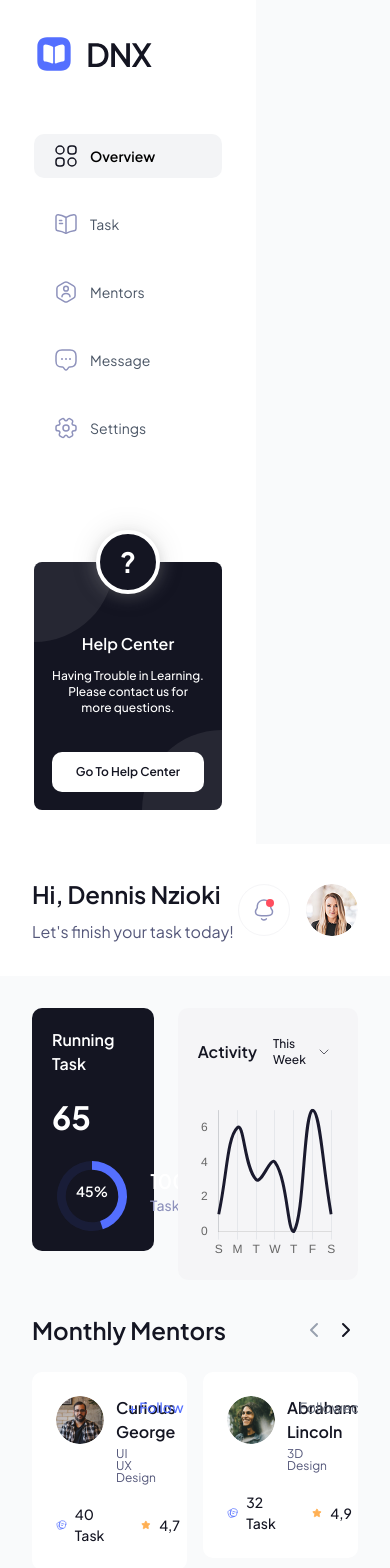
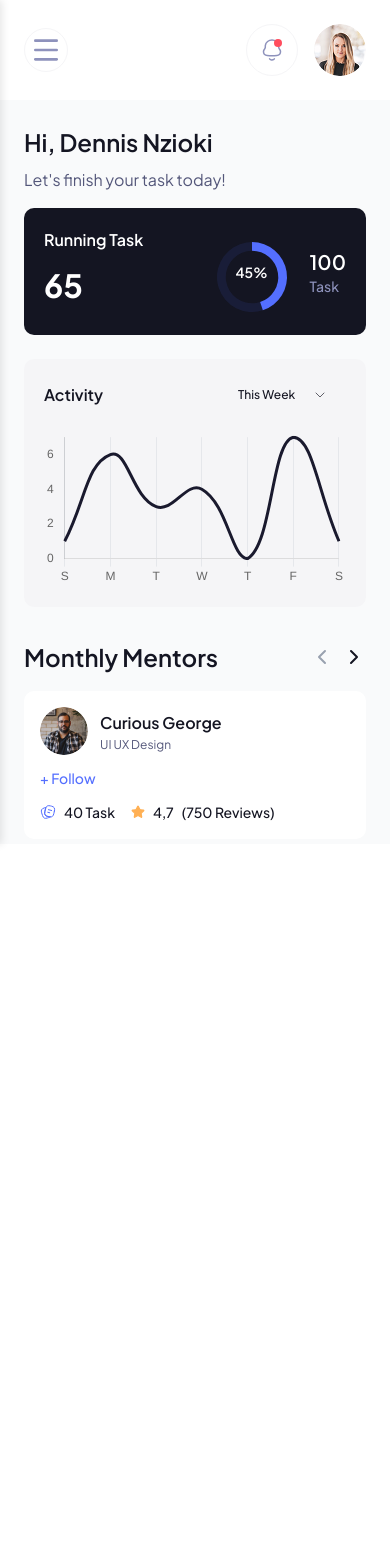
Before and after one commit to OSSwebmaster2003/ielts-zone-task, a Vue app: page /overview in a window 390 px wide. Shown: the top 1568 px of the page. After the commit the page ends 844 px from the top, so only its background shows below. Built offline with nearby package versions, Linux system fonts and the light colour scheme; grey boxes are pictures that could not be loaded.

Commit message:
overview page responsiveness finished

```diff
--- a/src/components/common/Header.vue
+++ b/src/components/common/Header.vue
@@ -1,26 +1,36 @@
 <template>
-  <header class=" bg-white p-8">
+  <header class="bg-white p-6 md:p-8">
     <div class="flex items-center justify-between">
-      <div class="flex flex-col gap-2">
-        <h1 class="text-2xl font-semibold leading-[150%] tracking-[-3%] text-[#141522]">Hi, Dennis Nzioki</h1>
-        <p class="text-[#54577A] text-base tracking-[-2%] leading-[150%]">
-          Let's finish your task today!
-        </p>
+      <div class="flex items-center gap-4">
+        <!-- Burger Menu (Mobile Only) -->
+        <button @click="toggleSidebar"
+          class="burger-menu md:hidden flex items-center justify-center  transition-all cursor-pointer w-11 h-11 border border-[#F5F5F7] rounded-full">
+          <MenuIcon :size="24" class="text-[#8E92BC] text-lg w-8 h-8" />
+        </button>
+        <div class="hidden md:flex flex-col gap-2">
+          <h1 class="text-2xl font-semibold leading-[150%] tracking-[-3%] text-[#141522]">
+            Hi, Dennis Nzioki
+          </h1>
+          <p class="text-[#54577A] text-base tracking-[-2%] leading-[150%]">
+            Let's finish your task today!
+          </p>
+        </div>
       </div>
       <div class="flex items-center gap-4">
-        <button class="relative w-13 h-13 flex items-center justify-center border border-[#F5F5F7] rounded-full transition-all cursor-pointer">
+        <button
+          class="relative w-13 h-13 flex items-center justify-center border border-[#F5F5F7] rounded-full transition-all cursor-pointer">
           <BellIcon />
         </button>
-        <img
-          src="@/assets/profile.png"
-          alt="Profile"
-          class="w-13 h-13 rounded-full object-cover cursor-pointer"
-        />
+        <img src="@/assets/profile.png" alt="Profile" class="w-13 h-13 rounded-full object-cover cursor-pointer" />
       </div>
     </div>
   </header>
 </template>
 
 <script setup lang="ts">
+import { MenuIcon } from 'lucide-vue-next';
 import BellIcon from './icons/BellIcon.vue'
+import { useSidebar } from '@/composables/useSidebar'
+
+const { toggleSidebar } = useSidebar()
 </script>
--- a/src/components/common/Sidebar.vue
+++ b/src/components/common/Sidebar.vue
@@ -1,5 +1,14 @@
 <template>
-  <aside class="sidebar w-64 bg-white p-8.5 flex flex-col justify-between">
+  <aside :class="[
+    'sidebar w-64 bg-white p-6 md:p-8 flex flex-col justify-between',
+    isSidebarOpen ? 'sidebar--open' : ''
+  ]">
+    <!-- Close Button (Mobile Only) -->
+    <button @click="closeSidebar"
+      class="sidebar__close-btn md:hidden absolute top-8 right-6 w-10 h-10 flex items-center justify-center rounded-full border border-[#F5F5F7] hover:bg-gray-50 transition-all cursor-pointer z-10">
+      <X :size="20" class="text-[#8E92BC]" />
+    </button>
+
     <!-- Logo -->
     <div class="flex flex-col">
       <img src="@/assets/logo.svg" alt="Logo" class="w-auto h-10" />
@@ -24,12 +33,14 @@
 
 <script setup lang="ts">
 import { ref } from 'vue'
+import { X } from 'lucide-vue-next'
 import OverviewIcon from './icons/OverviewIcon.vue'
 import TaskIcon from './icons/TaskIcon.vue'
 import MentorsIcon from './icons/MentorsIcon.vue'
 import MessageIcon from './icons/MessageIcon.vue'
 import SettingsIcon from './icons/SettingsIcon.vue'
 import HelpCenter from './HelpCenter.vue'
+import { useSidebar } from '@/composables/useSidebar'
 
 const navItems = ref([
   { icon: OverviewIcon, label: 'Overview', active: true },
@@ -38,6 +49,8 @@ const navItems = ref([
   { icon: MessageIcon, label: 'Message', active: false },
   { icon: SettingsIcon, label: 'Settings', active: false },
 ])
+
+const { isSidebarOpen, closeSidebar } = useSidebar()
 </script>
 
 <style scoped>
@@ -46,6 +59,7 @@ const navItems = ref([
   overflow-y: auto;
   scrollbar-width: thin;
   scrollbar-color: transparent transparent;
+  position: relative;
 }
 
 .sidebar::-webkit-scrollbar {
@@ -64,4 +78,19 @@ const navItems = ref([
 .sidebar::-webkit-scrollbar-thumb:hover {
   background: rgba(0, 0, 0, 0.15);
 }
+
+@media (max-width: 767px) {
+  .sidebar {
+    position: fixed;
+    left: -256px;
+    top: 0;
+    z-index: 100;
+    transition: left 0.3s ease;
+    box-shadow: 2px 0 8px rgba(0, 0, 0, 0.1);
+  }
+
+  .sidebar.sidebar--open {
+    left: 0;
+  }
+}
 </style>
--- a/src/components/pages/overview/ActivityChart.vue
+++ b/src/components/pages/overview/ActivityChart.vue
@@ -1,14 +1,9 @@
 <template>
   <div class="bg-[#F5F5F7] rounded-[10px] p-5 rder-gray-200">
-    <div class="flex items-center justify-between mb-6">
+    <div class="flex items-center justify-between sm:mb-6 mb-4">
       <h3 class="text-base font-semibold leading-[150%] tracking-[-2%] text-[#141522]">Activity</h3>
-      <Select
-        v-model="selectedPeriod"
-        :options="periodOptions"
-        :borderless="true"
-        width="w-31"
-        textColor="text-[#141522]"
-      />
+      <Select v-model="selectedPeriod" :options="periodOptions" :borderless="true" width="w-31"
+        textColor="text-[#141522]" />
     </div>
 
     <div class="h-40">
--- a/src/components/pages/overview/MentorCard.vue
+++ b/src/components/pages/overview/MentorCard.vue
@@ -1,32 +1,25 @@
 <template>
-  <div class="bg-white rounded-[10px] p-6">
-    <div class="flex items-start gap-3 mb-5">
+  <div class="bg-white rounded-[10px] sm:p-6 p-4 flex items-center gap-3 flex-wrap">
     <img :src="image" :alt="name" class="w-12 h-12 rounded-full shrink-0" />
     <div class="flex-1 min-w-0">
-        <h4 class="font-semibold text-[#141522] text-base mb-1 leading-[150%] tracking-[-2%]">
+      <h4 class="font-semibold text-[#141522] text-base mb-1 leading-[150%] tracking-[-2%] wrap-break-word">
         {{ name }}
       </h4>
-        <p class="text-[#54577A] text-xs leading-[100%] tracking-[-2%]">
+      <p class="text-[#54577A] text-xs leading-[100%] tracking-[-2%] wrap-break-word">
         {{ role }}
       </p>
     </div>
-      <div class="shrink-0">
-        <button
-          v-if="!followed"
-          class="text-[#546fff] text-sm font-medium hover:opacity-80 transition-opacity cursor-pointer leading-[150%] tracking-[-2%]"
-        >
+    <div class="shrink-0 w-full sm:w-auto">
+      <button v-if="!followed"
+        class="text-[#546fff] text-sm font-medium hover:opacity-80 transition-opacity cursor-pointer leading-[150%] tracking-[-2%] whitespace-nowrap">
         + Follow
       </button>
-        <span
-          v-else
-          class="text-gray-500 text-sm"
-        >
+      <span v-else class="text-gray-500 text-sm whitespace-nowrap">
         Followed
       </span>
     </div>
-    </div>
 
-    <div class="flex items-center gap-8 text-xs">
+    <div class="flex items-center flex-wrap sm:gap-x-8 gap-x-4 gap-y-2 text-xs">
       <div class="flex items-center gap-2">
         <DoubledTasksIcon :size="24" class="text-[#54577A]" />
         <span class="text-[#141522] text-sm leading-[150%] tracking-[-2%] font-medium">
@@ -40,6 +33,8 @@
       </div>
     </div>
   </div>
+
+
 </template>
 
 <script setup lang="ts">
--- a/src/components/pages/overview/MentorsSection.vue
+++ b/src/components/pages/overview/MentorsSection.vue
@@ -1,73 +1,39 @@
 <template>
   <div class="">
-    <div class="flex items-center justify-between mb-6">
+    <div class="flex items-center justify-between sm:mb-6 mb-4">
       <h3 class="text-2xl font-semibold text-[#141522] leading-[150%] tracking-[-3%]">Monthly Mentors</h3>
       <div class="flex gap-2">
-        <button
-          @click="prevSlide"
-          :disabled="isAtStart"
-          :class="[
+        <button @click="prevSlide" :disabled="isAtStart" :class="[
           'w-6 h-6 flex items-center justify-center rounded-lg transition-all',
           isAtStart
             ? 'cursor-not-allowed'
             : 'hover:bg-gray-100 cursor-pointer'
-          ]"
-        >
-          <ChevronLeft
-            :size="24"
-            :class="isAtStart ? 'text-gray-400' : 'text-[#141522]'"
-          />
+        ]">
+          <ChevronLeft :size="24" :class="isAtStart ? 'text-gray-400' : 'text-[#141522]'" />
         </button>
-        <button
-          @click="nextSlide"
-          :disabled="isAtEnd"
-          :class="[
+        <button @click="nextSlide" :disabled="isAtEnd" :class="[
           'w-6 h-6 flex items-center justify-center rounded-lg transition-all',
           isAtEnd
             ? 'cursor-not-allowed'
             : 'hover:bg-gray-100 cursor-pointer'
-          ]"
-        >
-          <ChevronRight
-            :size="24"
-            :class="isAtEnd ? 'text-gray-400' : 'text-[#141522]'"
-          />
+        ]">
+          <ChevronRight :size="24" :class="isAtEnd ? 'text-gray-400' : 'text-[#141522]'" />
         </button>
       </div>
     </div>
 
-    <n-carousel
-      ref="carouselRef"
-      :show-dots="false"
-      :show-arrow="false"
-      :slides-per-view="2"
-      :space-between="16"
-      :loop="false"
-      draggable
-      @update:current-index="onSlideChange"
-      class="mentors-carousel"
-    >
-      <div
-        v-for="mentor in mentors"
-        :key="mentor.id"
-        class="mentor-slide"
-      >
-        <MentorCard
-          :name="mentor.name"
-          :role="mentor.role"
-          :tasks="mentor.tasks"
-          :rating="mentor.rating"
-          :reviews="mentor.reviews"
-          :image="mentor.image"
-          :followed="mentor.followed"
-        />
+    <n-carousel ref="carouselRef" :show-dots="false" :show-arrow="false" :slides-per-view="slidesPerView"
+      :space-between="16" :loop="false" draggable @update:current-index="onSlideChange" class="mentors-carousel">
+      <div v-for="mentor in mentors" :key="mentor.id" class="mentor-slide">
+        <MentorCard :name="mentor.name" :role="mentor.role" :tasks="mentor.tasks" :rating="mentor.rating"
+          :reviews="mentor.reviews" :image="mentor.image" :followed="mentor.followed" />
       </div>
     </n-carousel>
   </div>
 </template>
 
 <script setup lang="ts">
-import { ref, computed } from 'vue'
+import { ref, computed, onMounted, onUnmounted } from 'vue'
 import { ChevronLeft, ChevronRight } from 'lucide-vue-next'
 import { NCarousel } from 'naive-ui'
 import MentorCard from './MentorCard.vue'
@@ -120,13 +86,18 @@ const mentors = ref<Mentor[]>([
 
 const carouselRef = ref<InstanceType<typeof NCarousel> | null>(null)
 const currentIndex = ref(0)
-const slidesPerView = 2
+const windowWidth = ref(window.innerWidth)
+
+const slidesPerView = computed(() => {
+  // sm breakpoint is 640px in Tailwind
+  return windowWidth.value < 640 ? 1 : 2
+})
 
 const isAtStart = computed(() => currentIndex.value === 0)
 
 const isAtEnd = computed(() => {
   // Calculate if we're at the end: currentIndex + slidesPerView >= total items
-  return currentIndex.value >= mentors.value.length - slidesPerView
+  return currentIndex.value >= mentors.value.length - slidesPerView.value
 })
 
 const onSlideChange = (index: number) => {
@@ -144,8 +115,18 @@ const nextSlide = () => {
     carouselRef.value?.next()
   }
 }
+
+const handleResize = () => {
+  windowWidth.value = window.innerWidth
+}
+
+onMounted(() => {
+  window.addEventListener('resize', handleResize)
+})
+
+onUnmounted(() => {
+  window.removeEventListener('resize', handleResize)
+})
 </script>
 
-<style scoped>
-
-</style>
+<style scoped></style>
--- a/src/components/pages/overview/RunningTaskCard.vue
+++ b/src/components/pages/overview/RunningTaskCard.vue
@@ -1,10 +1,13 @@
 <template>
-  <div class="bg-[#141522] text-white rounded-[10px] p-5">
-    <h3 class="text-white font-semibold text-base leading-[150%] tracking-[-2%] mb-4">Running Task</h3>
-    <div class="">
-      <div class="text-[32px] font-bold mb-2">
+  <div
+    class="bg-[#141522] flex flex-row sm:flex-col justify-between items-center sm:items-start text-white rounded-[10px] p-5 flex-wrap">
+    <div>
+      <h3 class="text-white font-semibold text-base leading-[150%] tracking-[-2%] sm:mb-4 mb-2">Running Task</h3>
+      <div class="text-[32px] font-bold sm:mb-2 mb-1">
         {{ runningTaskData.current }}
       </div>
+    </div>
+    <div class="">
       <div class="flex items-center gap-4.5">
         <div class="w-20 h-20 relative">
           <canvas ref="progressCanvas"></canvas>
--- a/src/components/pages/overview/UpcomingTasks.vue
+++ b/src/components/pages/overview/UpcomingTasks.vue
@@ -3,70 +3,37 @@
     <div class="flex items-center justify-between mb-6">
       <h3 class="text-2xl font-semibold text-[#141522] leading-[150%] tracking-[-3%]">Upcoming Tasks</h3>
       <div class="flex gap-2">
-        <button
-          @click="prevSlide"
-          :disabled="isAtStart"
-          :class="[
+        <button @click="prevSlide" :disabled="isAtStart" :class="[
           'w-6 h-6 flex items-center justify-center rounded-lg transition-all',
           isAtStart
             ? 'cursor-not-allowed'
             : 'hover:bg-gray-100 cursor-pointer'
-          ]"
-        >
-          <ChevronLeft
-            :size="24"
-            :class="isAtStart ? 'text-gray-400' : 'text-[#141522]'"
-          />
+        ]">
+          <ChevronLeft :size="24" :class="isAtStart ? 'text-gray-400' : 'text-[#141522]'" />
         </button>
-        <button
-          @click="nextSlide"
-          :disabled="isAtEnd"
-          :class="[
+        <button @click="nextSlide" :disabled="isAtEnd" :class="[
           'w-6 h-6 flex items-center justify-center rounded-lg transition-all',
           isAtEnd
             ? 'cursor-not-allowed'
             : 'hover:bg-gray-100 cursor-pointer'
-          ]"
-        >
-          <ChevronRight
-            :size="24"
-            :class="isAtEnd ? 'text-gray-400' : 'text-[#141522]'"
-          />
+        ]">
+          <ChevronRight :size="24" :class="isAtEnd ? 'text-gray-400' : 'text-[#141522]'" />
         </button>
       </div>
     </div>
 
-    <n-carousel
-      ref="carouselRef"
-      :show-dots="false"
-      :show-arrow="false"
-      :slides-per-view="2"
-      :space-between="16"
-      :loop="false"
-      draggable
-      @update:current-index="onSlideChange"
-      class="upcoming-tasks-carousel"
-    >
-      <div
-        v-for="task in tasks"
-        :key="task.id"
-        class="task-slide"
-      >
-        <UpcomingTaskCard
-          :title="task.title"
-          :category="task.category"
-          :progress="task.progress"
-          :daysLeft="task.daysLeft"
-          :image="task.image"
-          :teamAvatars="task.teamAvatars"
-        />
+    <n-carousel ref="carouselRef" :show-dots="false" :show-arrow="false" :slides-per-view="slidesPerView"
+      :space-between="16" :loop="false" draggable @update:current-index="onSlideChange" class="upcoming-tasks-carousel">
+      <div v-for="task in tasks" :key="task.id" class="task-slide">
+        <UpcomingTaskCard :title="task.title" :category="task.category" :progress="task.progress"
+          :daysLeft="task.daysLeft" :image="task.image" :teamAvatars="task.teamAvatars" />
       </div>
     </n-carousel>
   </div>
 </template>
 
 <script setup lang="ts">
-import { ref, computed } from 'vue'
+import { ref, computed, onMounted, onUnmounted } from 'vue'
 import { ChevronLeft, ChevronRight } from 'lucide-vue-next'
 import { NCarousel } from 'naive-ui'
 import UpcomingTaskCard from '@/components/pages/overview/UpcomingTaskCard.vue'
@@ -133,12 +100,17 @@ const tasks = ref<Task[]>([
 
 const carouselRef = ref<InstanceType<typeof NCarousel> | null>(null)
 const currentIndex = ref(0)
-const slidesPerView = 2
+const windowWidth = ref(window.innerWidth)
+
+const slidesPerView = computed(() => {
+  // sm breakpoint is 640px in Tailwind
+  return windowWidth.value < 640 ? 1 : 2
+})
 
 const isAtStart = computed(() => currentIndex.value === 0)
 
 const isAtEnd = computed(() => {
-  return currentIndex.value >= tasks.value.length - slidesPerView
+  return currentIndex.value >= tasks.value.length - slidesPerView.value
 })
 
 const onSlideChange = (index: number) => {
@@ -156,8 +128,18 @@ const nextSlide = () => {
     carouselRef.value?.next()
   }
 }
+
+const handleResize = () => {
+  windowWidth.value = window.innerWidth
+}
+
+onMounted(() => {
+  window.addEventListener('resize', handleResize)
+})
+
+onUnmounted(() => {
+  window.removeEventListener('resize', handleResize)
+})
 </script>
 
-<style scoped>
-
-</style>
+<style scoped></style>
--- /dev/null
+++ b/src/composables/useSidebar.ts
@@ -0,0 +1,24 @@
+import { ref } from 'vue'
+
+const isSidebarOpen = ref(false)
+
+export function useSidebar() {
+  const toggleSidebar = () => {
+    isSidebarOpen.value = !isSidebarOpen.value
+  }
+
+  const closeSidebar = () => {
+    isSidebarOpen.value = false
+  }
+
+  const openSidebar = () => {
+    isSidebarOpen.value = true
+  }
+
+  return {
+    isSidebarOpen,
+    toggleSidebar,
+    closeSidebar,
+    openSidebar,
+  }
+}
--- a/src/layouts/DashboardLayout.vue
+++ b/src/layouts/DashboardLayout.vue
@@ -1,12 +1,22 @@
 <script setup lang="ts">
+import { provide } from 'vue'
 import Sidebar from '@/components/common/Sidebar.vue'
 import Header from '@/components/common/Header.vue'
 import CalendarWidget from '@/components/pages/overview/CalendarWidget.vue'
 import TaskToday from '@/components/pages/overview/TaskToday.vue'
+import { useSidebar } from '@/composables/useSidebar'
+
+const { isSidebarOpen, closeSidebar } = useSidebar()
+
+// Provide sidebar state to child components
+provide('sidebar', { isSidebarOpen, closeSidebar })
 </script>
 
 <template>
   <div class="dashboard-layout min-h-screen bg-gray-50">
+    <!-- Overlay for mobile sidebar -->
+    <div v-if="isSidebarOpen" class="dashboard-layout__overlay" @click="closeSidebar"></div>
+
     <Sidebar />
 
     <main class="dashboard-layout__main">
@@ -155,20 +165,29 @@ import TaskToday from '@/components/pages/overview/TaskToday.vue'
   }
 }
 
-@media (max-width: 768px) {
-  .dashboard-layout__sidebar-left {
+.dashboard-layout__overlay {
+  display: none;
+}
+
+@media (max-width: 767px) {
+  .dashboard-layout__overlay {
+    display: block;
     position: fixed;
-    left: -280px;
-    z-index: 100;
-    transition: left 0.3s ease;
-  }
-
-  .dashboard-layout__sidebar-left.open {
+    top: 0;
     left: 0;
+    right: 0;
+    bottom: 0;
+    background: rgba(0, 0, 0, 0.5);
+    z-index: 99;
+    transition: opacity 0.3s ease;
   }
 
   .dashboard-layout {
     grid-template-columns: 1fr;
   }
+
+  .dashboard-layout__content {
+    padding: 24px;
+  }
 }
 </style>
--- a/src/pages/overview/OverviewPage.vue
+++ b/src/pages/overview/OverviewPage.vue
@@ -8,11 +8,20 @@ import UpcomingTasks from '@/components/pages/overview/UpcomingTasks.vue'
 <template>
   <div class="overview-page">
     <!-- Top Section: Running Task and Activity Chart -->
+    <div class="flex md:hidden flex-col gap-2 mb-4">
+      <h1 class="text-2xl font-semibold leading-[150%] tracking-[-3%] text-[#141522]">
+        Hi, Dennis Nzioki
+      </h1>
+      <p class="text-[#54577A] text-base tracking-[-2%] leading-[150%]">
+        Let's finish your task today!
+      </p>
+    </div>
+
     <div class="grid grid-cols-12 gap-6 mb-8">
-      <div class="2xl:col-span-3 xl:col-span-4 col-span-5">
+      <div class="2xl:col-span-3 xl:col-span-4 sm:col-span-5 col-span-12">
         <RunningTaskCard />
       </div>
-      <div class="2xl:col-span-9 xl:col-span-8 col-span-7">
+      <div class="2xl:col-span-9 xl:col-span-8 sm:col-span-7 col-span-12">
         <ActivityChart />
       </div>
     </div>
```
Lines whose indentation alone changed are shown as unchanged.
